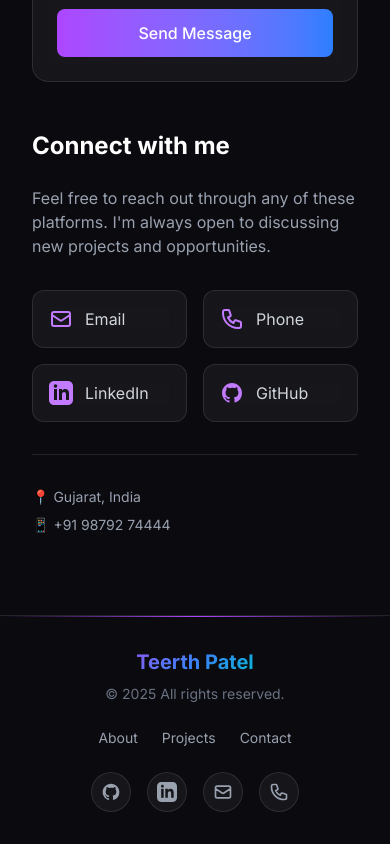
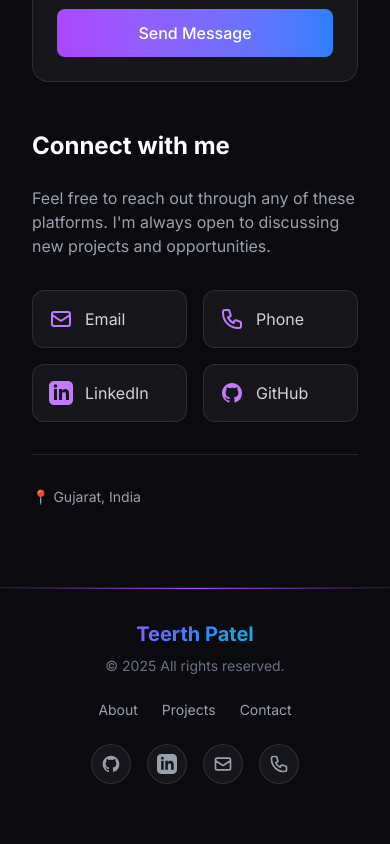
Before and after one commit to Teerthpatel78/Portfolio-Website, a Next.js app: page / in a window 390 px wide. Shown: the part 6224-7068 px from the top of the page. After the commit the page ends 7040 px from the top, so only its background shows below. Built offline with nearby package versions, Linux system fonts and the light colour scheme.

Commit message:
Remove phone number from contact section

```diff
--- a/src/components/sections/Contact.tsx
+++ b/src/components/sections/Contact.tsx
@@ -186,9 +186,7 @@
                             <p className="text-gray-400 text-sm">
                                 📍 Gujarat, India
                             </p>
-                            <p className="text-gray-400 text-sm mt-2">
-                                📱 +91 98792 74444
-                            </p>
+
                         </div>
                     </motion.div>
                 </div>
```
